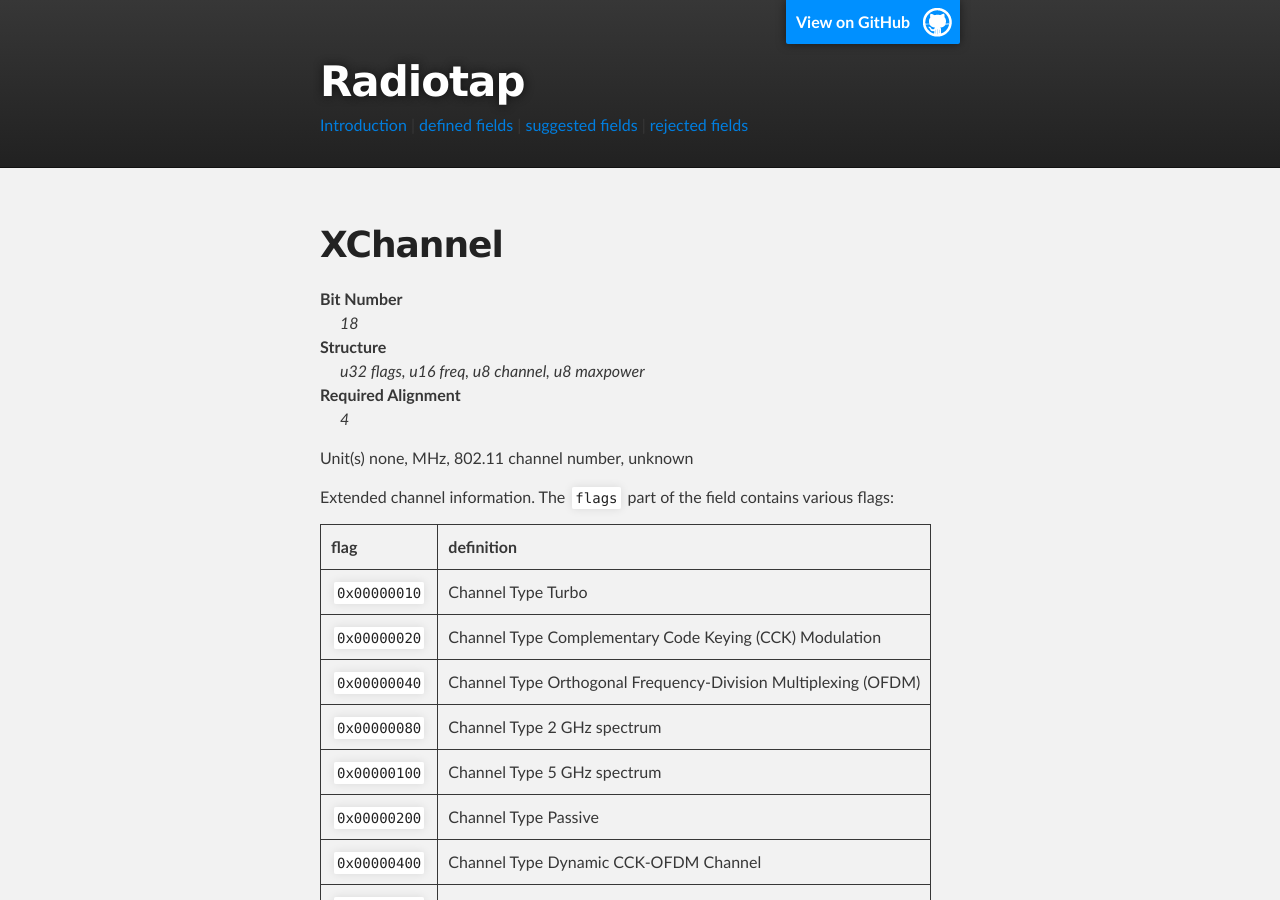
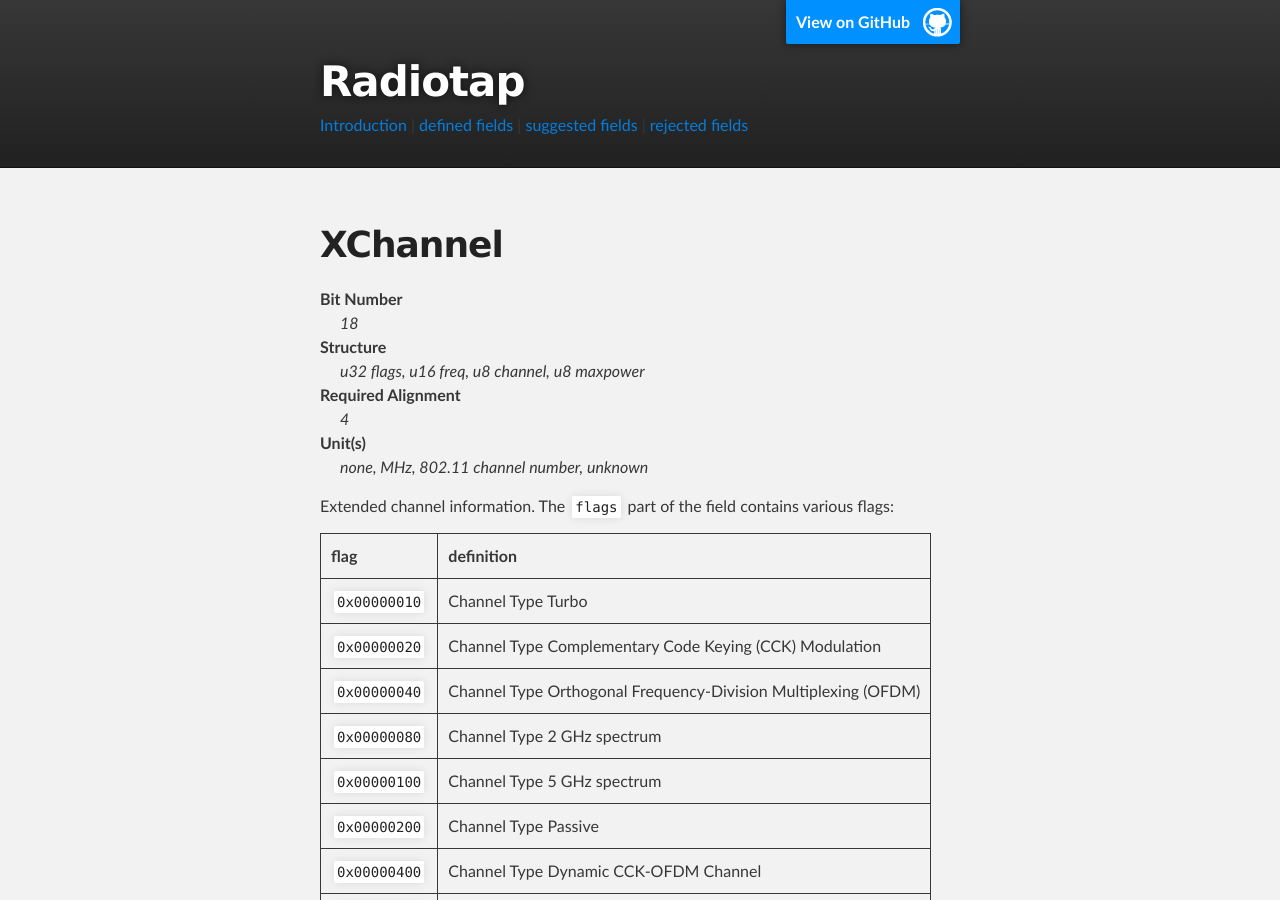
Before and after one commit to radiotap/radiotap.github.io, a Jekyll site: the page built from fields/XChannel.md, in a window 1280 px wide and 900 px high. Built offline with Jekyll 4.4.1, drawn with Linux system fonts in a browser that asks for light colours.

```diff
--- a/fields/XChannel.md
+++ b/fields/XChannel.md
@@ -11,7 +11,8 @@ Structure
 Required Alignment
 : 4
 
-Unit(s) none, MHz, 802.11 channel number, unknown
+Unit(s)
+: none, MHz, 802.11 channel number, unknown
 
 Extended channel information. The `flags` part of the field contains
 various flags:
```
